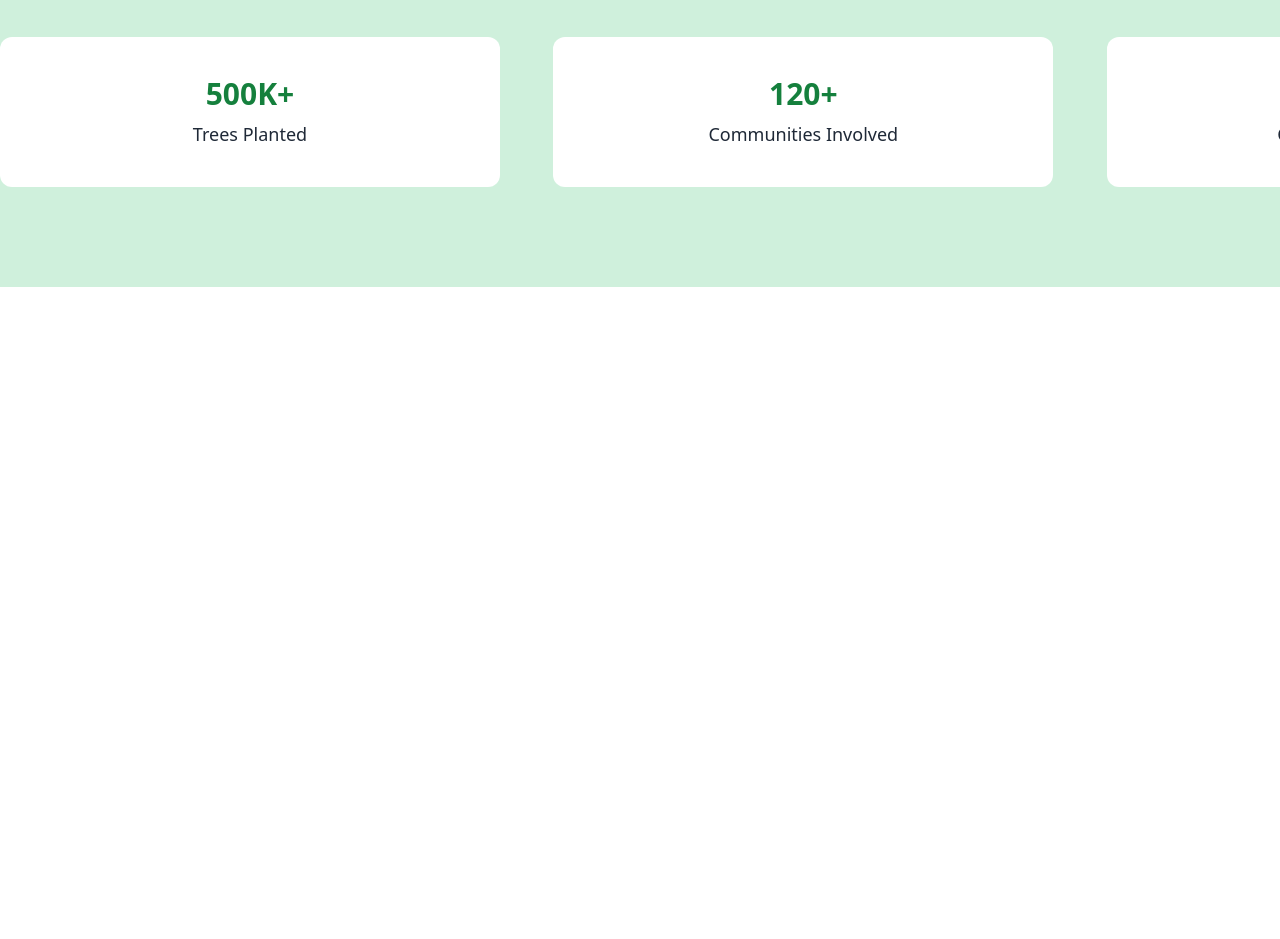
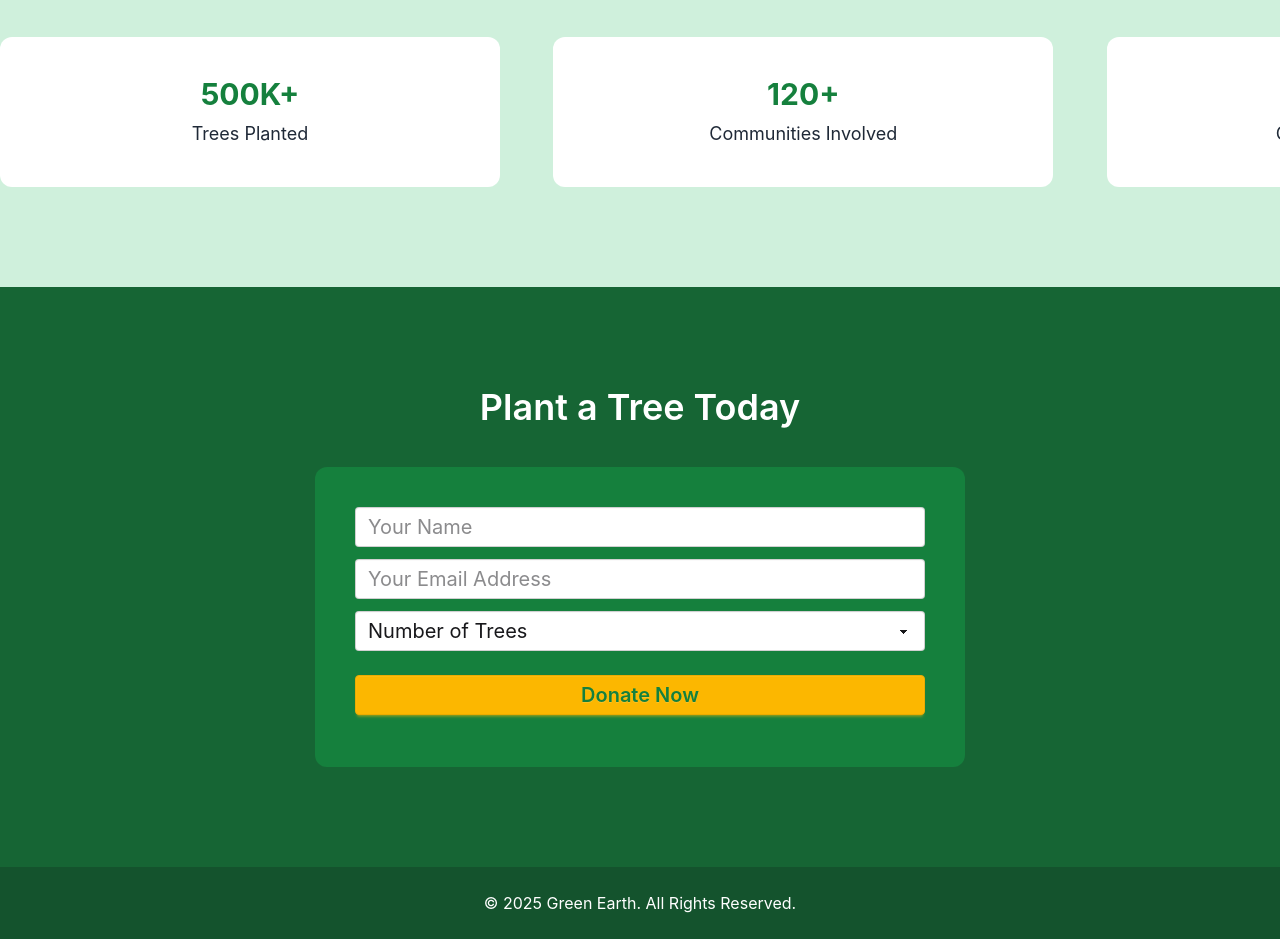
Before and after one commit to lvfahim/Assignment-6, a plain HTML site: page index.html in a window 1280 px wide. Shown: the part 1967-2906 px from the top of the page. Before the commit the page ends 2254 px from the top, so only its background shows below. Drawn offline with nearby package versions, Linux system fonts and the light colour scheme; no server answers.

Commit message:
my footer section is complete

```diff
--- a/index.html
+++ b/index.html
@@ -46,9 +46,9 @@
 
     <header class="bg-[#CFF0DC]">
          <div class="block md:hidden ">
-               <div class="flex items-center gap-5 ml-4 mt-3">
+               <div class="flex items-center gap-5 ml-4 pt-3">
                  <div>
-                    <img class="rounded-full w-[150px] h-[100px]" src="./assets/istockphoto.png" alt="">
+                    <img class="rounded-full" src="./assets/hero-leaf1.png" alt="">
                 </div>
                 <div>
                     <h1>........................................................</h1>
@@ -71,14 +71,14 @@
                 <img src="./assets/hero-leaf2.png" alt="">
             </div>
         </div>
-        <div class="block md:hidden ml-6 pb-3">
+        <div class="block md:hidden  pb-3">
                <div class="flex items-center gap-5">
                 <div>
                     <h1>........................................................</h1>
                     <h1>........................................................</h1>
                 </div>
                 <div>
-                    <img class="rounded-full w-[150px] h-[100px]" src="./assets/white-lotus.png" alt="">
+                    <img class="rounded-full" src="./assets/hero-leaf2.png" alt="">
                 </div>
                </div>
         </div>
@@ -150,7 +150,7 @@
                     <img class="md:w-full md:h-full w-[300px] h-auto" src="./assets/about.png" alt="">
                 </div>
                 <div class="md:w-1/2 text-[#1F2937] md:p-0 p-3">
-                    <p class="mb-4 font-semibold text-lg md:text-left text-center">Green Earth is a global tree plantation initiative dedicated to fighting climate change. Since our start, weve planted over 500,000 trees worldwide. By joining our campaign, you help restore forests, create habitats for wildlife, and combat global warming.
+                    <p class="mb-4 font-semibold text-lg md:text-left  text-center">Green Earth is a global tree plantation initiative dedicated to fighting climate change. Since our start, weve planted over 500,000 trees worldwide. By joining our campaign, you help restore forests, create habitats for wildlife, and combat global warming.
                     </p>
                     <ul class="list-disc ml-4 font-semibold text-base">
                         <li>Restoration of natural habitats</li>
@@ -163,7 +163,7 @@
         <!-- img section end -->
 
         <!-- Our Impact section start -->
-        <section class="bg-[#CFF0DC]">
+        <section class="bg-[#CFF0DC] font-english">
             <h1 class="text-center mb-[40px] pt-[100px] text-4xl font-semibold font-english">Our Impact</h1>
             <div class="md:w-[1660px] w-full mx-auto grid md:grid-cols-3 grid-cols-1 justify-around pb-[100px]">
                 <div class="md:w-[500px] w-[300px] md:h-[150px] h-[100px] rounded-xl bg-white justify-center items-center flex mx-auto md:mx-0 mb-3 md:mb-0">
@@ -187,7 +187,30 @@
             </div>
         </section>
         <!-- Our Impact section end -->
+
+        <!-- Plant a Tree Today start -->
+        <section class="bg-[#166534] font-english">
+            <h1 class="text-center mb-[40px] pt-[100px] text-4xl font-semibold font-english text-white">Plant a Tree Today</h1>
+            <div class=" pb-[100px]">
+                <div class="md:w-[650px] h-[300px] w-[300px] bg-[#15803D] rounded-xl mx-auto p-[40px]">
+                    <input type="text" placeholder="Your Name" class="input mb-3 w-full text-xl" /><br>
+                    <input type="text" placeholder="Your Email Address" class="input mb-3 w-full text-xl" /><br>
+                    <select class="select mb-6 w-full text-xl">
+                        <option>Number of Trees</option>
+                        <option>Mango Tree</option>
+                        <option>Bigss Tree</option>
+                        <option>Life Tree</option>
+                    </select><br>
+                    <button class="btn btn-warning w-full text-[#15803D] text-xl">Donate Now</button>
+                </div>
+            </div>
+        </section>
+        <!-- Plant a Tree Today end -->
     </main>
+
+    <footer class="bg-[#14532D] p-[24px] ">
+        <h1 class="text-center text-white font-english">© 2025 Green Earth. All Rights Reserved.</h1>
+    </footer>
     <script src="./js/index.js"></script>
 </body>
 </html>
```
